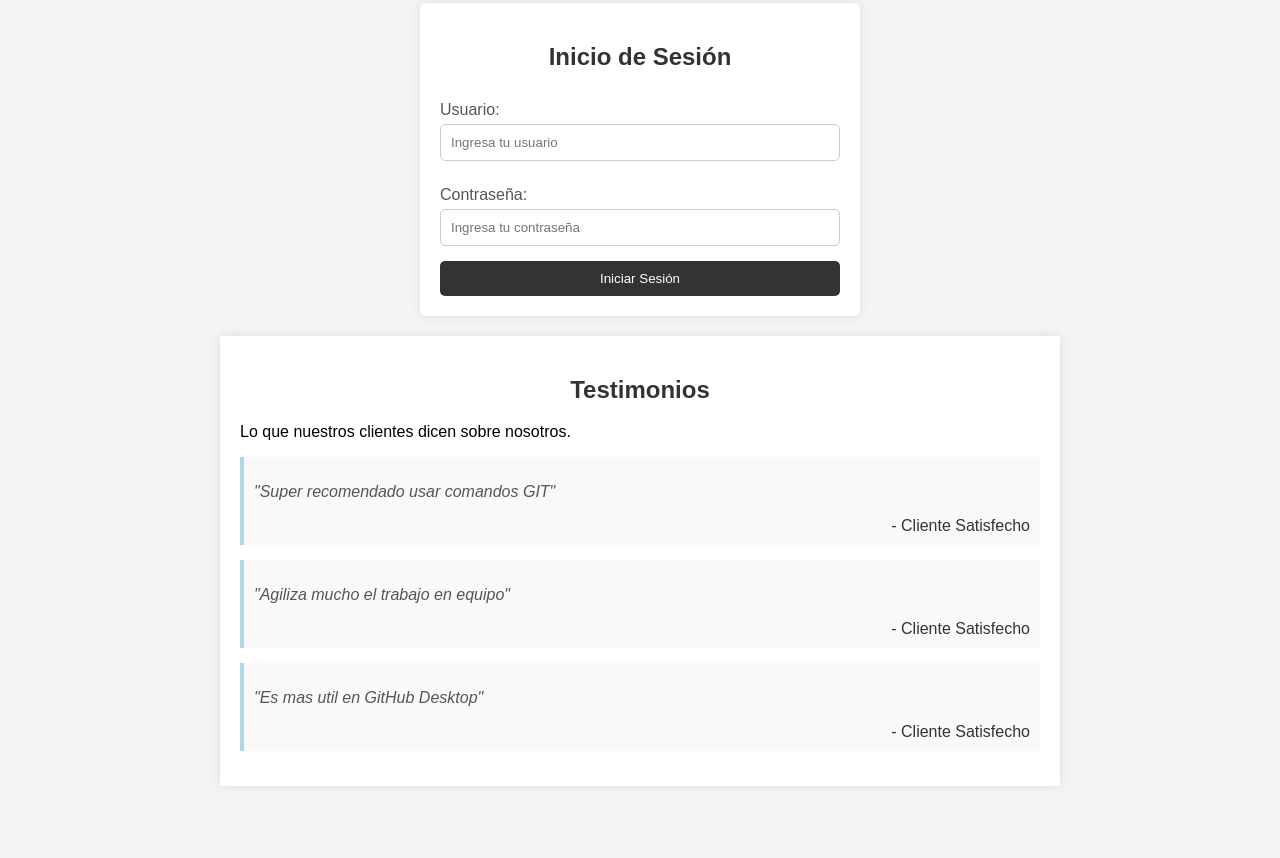
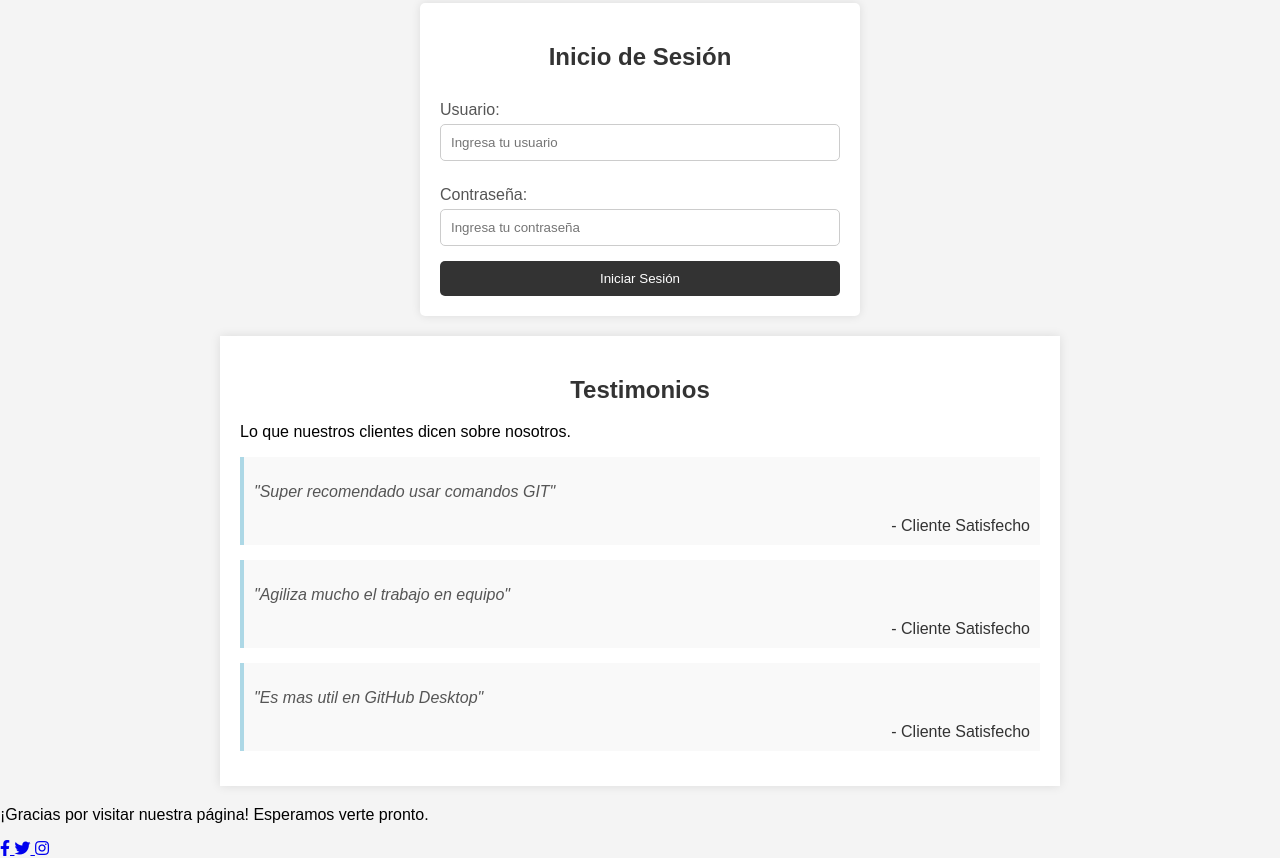
Before and after one commit to JulianDV22/PruebaGit, a plain HTML site: page index.html in a window 1280 px wide. Shown: the part 366-1224 px from the top of the page. Before the commit the page ends 1172 px from the top, so only its background shows below. Drawn offline with Linux system fonts and the light colour scheme.

Commit message:
Se añade la sección para el pie de página y se agrega un CDN para cargar los íconos

```diff
--- a/index.html
+++ b/index.html
@@ -7,6 +7,7 @@
     <meta name="viewport" content="width=device-width, initial-scale=1.0">
     <title>PRUEBA GIT</title>
     <link rel="stylesheet" href="styles.css"> <!-- Enlace al archivo CSS -->
+    <link rel="stylesheet" href="https://cdnjs.cloudflare.com/ajax/libs/font-awesome/5.15.3/css/all.min.css">
 </head>
 <body>
     <!-- Encabezado -->
@@ -79,6 +80,25 @@
         </div>
         <!-- Añade más testimonios según sea necesario -->
     </section>
+
+    <!-- Sección de Parte Inferior -->
+    <section id="footer" class="footer">
+        <div class="footer-content">
+            <p>¡Gracias por visitar nuestra página! Esperamos verte pronto.</p>
+            <div class="social-media">
+                <a href="https://www.facebook.com" target="_blank" class="social-icon">
+                    <i class="fab fa-facebook-f"></i>
+                </a>
+                <a href="https://www.twitter.com" target="_blank" class="social-icon">
+                    <i class="fab fa-twitter"></i>
+                </a>
+                <a href="https://www.instagram.com" target="_blank" class="social-icon">
+                    <i class="fab fa-instagram"></i>
+                </a>
+            </div>
+        </div>
+    </section>
+
     <!-- Scripts -->
     <script src="script.js"></script> <!-- Enlace a tu archivo JavaScript -->
 </body>
```
